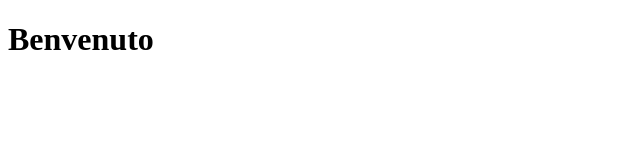
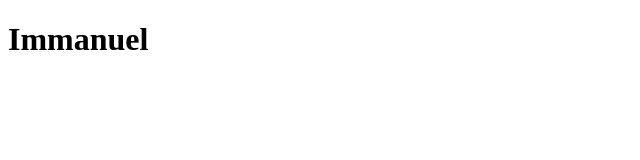
Before and after one commit to adellava/immanuel, a React app: page / in a window 1280 px wide. Shown: the top 160 px of the page, without its empty margins (0-640 px from the left). Built offline with nearby package versions, Linux system fonts and the light colour scheme.

Commit message:
refactoring

```diff
--- a/src/Benvenuto.tsx
+++ b/src/App.tsx
@@ -1,7 +1,7 @@
 import React from "react";
 
 const Benvenuto = () => {
-      return <h1>Benvenuto</h1>;
+      return <h1>Immanuel</h1>;
 }
 
 export default Benvenuto;
--- a/src/index.tsx
+++ b/src/index.tsx
@@ -1,11 +1,11 @@
 import ReactDOM from "react-dom";
 import React from "react";
-import Benvenuto from "./Benvenuto"
+import App from "./App"
 import './style.css';
 
 ReactDOM.render(
   <React.StrictMode>
-    <Benvenuto />
+    <App />
   </React.StrictMode>,
   document.getElementById('root')
 );
```
Also changed, not shown: 1 other file (tests, documents, lock files or other folders).
